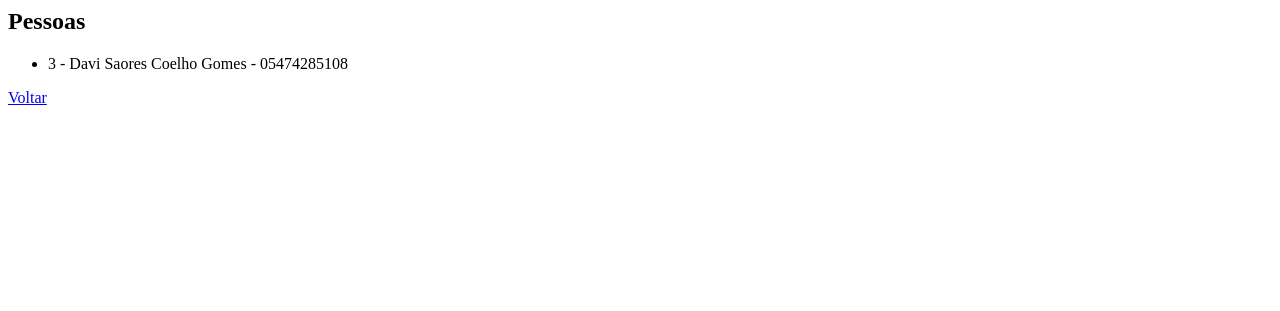
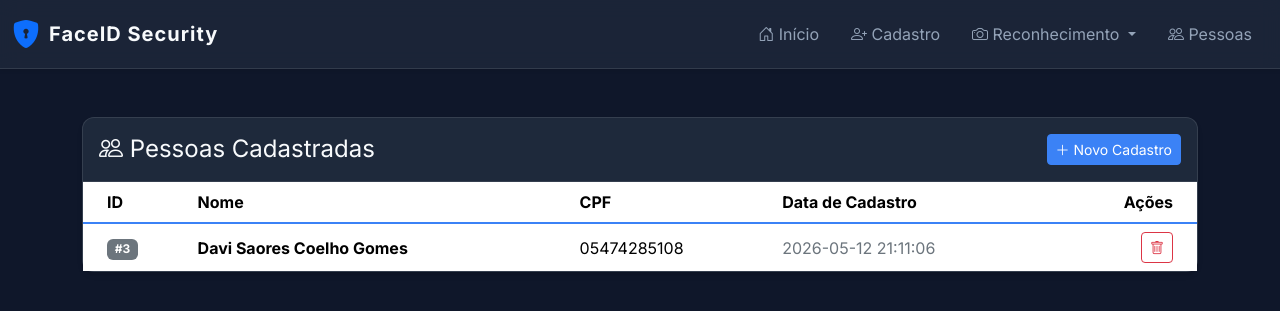
Before and after one commit to DaviSoaresCG/FaceID-Security, a Flask app: page /lista in a window 1280 px wide. Shown: the top 311 px of the page. Run offline with Flask 3, Linux system fonts and the light colour scheme; data comes from the database, SQL or seed files in the repository; both versions use the stored data as it was after the commit.

Commit message:
deu certo

```diff
--- a/app.py
+++ b/app.py
@@ -53,34 +53,46 @@ def cadastro():
     if request.method == 'POST':
         nome = request.form['nome']
         cpf = request.form['cpf']
-        file = request.files['foto']
+        files = request.files.getlist('foto')
 
-        if not file:
+        if not files or files[0].filename == '':
             return render_template('cadastro.html', erro="Nenhuma imagem enviada.")
-
-        # Save temporarily to validate
-        path = os.path.join(UPLOAD_FOLDER, file.filename)
-        file.save(path)
-
-        # Validate face
-        image = face_recognition.load_image_file(path)
-        faces = face_recognition.face_encodings(image)
-
-        if len(faces) == 0:
-            os.remove(path)
-            return render_template('cadastro.html', erro="Nenhum rosto detectado na imagem. Tente novamente com uma foto mais clara.")
-
-        # We take the first face found
-        face_encoding = faces[0]
-        encoding_bytes = pickle.dumps(face_encoding)
 
         conn = get_db()
         cur = conn.cursor()
         cur.execute("INSERT INTO pessoas(nome, cpf) VALUES(?, ?)", (nome, cpf))
         pessoa_id = cur.lastrowid
 
-        cur.execute("INSERT INTO imagens(pessoa_id, caminho_imagem, encoding) VALUES(?, ?, ?)",
-                    (pessoa_id, path, encoding_bytes))
+        rostos_salvos = 0
+
+        for file in files:
+            if file.filename == '':
+                continue
+
+            path = os.path.join(UPLOAD_FOLDER, file.filename)
+            file.save(path)
+
+            image = face_recognition.load_image_file(path)
+            faces = face_recognition.face_encodings(image)
+
+            if len(faces) == 0:
+                os.remove(path)
+                continue # Skip images without faces
+
+            face_encoding = faces[0]
+            encoding_bytes = pickle.dumps(face_encoding)
+
+            cur.execute("INSERT INTO imagens(pessoa_id, caminho_imagem, encoding) VALUES(?, ?, ?)",
+                        (pessoa_id, path, encoding_bytes))
+            rostos_salvos += 1
+
+        if rostos_salvos == 0:
+            # Revert person creation if no faces were found in any image
+            cur.execute("DELETE FROM pessoas WHERE id = ?", (pessoa_id,))
+            conn.commit()
+            conn.close()
+            return render_template('cadastro.html', erro="Nenhum rosto detectado nas imagens enviadas. Tente novamente.")
+
         conn.commit()
         conn.close()
 
@@ -94,6 +106,27 @@ def lista():
     pessoas = conn.execute("SELECT * FROM pessoas ORDER BY id DESC").fetchall()
     conn.close()
     return render_template('lista.html', pessoas=pessoas)
+
+@app.route('/deletar/<int:id>', methods=['POST'])
+def deletar(id):
+    conn = get_db()
+
+    # Get images to delete from filesystem
+    imagens = conn.execute("SELECT caminho_imagem FROM imagens WHERE pessoa_id = ?", (id,)).fetchall()
+    for img in imagens:
+        try:
+            if os.path.exists(img['caminho_imagem']):
+                os.remove(img['caminho_imagem'])
+        except Exception as e:
+            print(f"Error removing file {img['caminho_imagem']}: {e}")
+
+    # Delete from database
+    conn.execute("DELETE FROM imagens WHERE pessoa_id = ?", (id,))
+    conn.execute("DELETE FROM pessoas WHERE id = ?", (id,))
+    conn.commit()
+    conn.close()
+
+    return redirect(url_for('lista'))
 
 def get_known_encodings():
     conn = get_db()
--- /dev/null
+++ b/static/css/style.css
@@ -0,0 +1,138 @@
+:root {
+    --bg-primary: #0f172a;
+    --bg-secondary: #1e293b;
+    --text-primary: #f8fafc;
+    --text-secondary: #94a3b8;
+    --accent: #3b82f6;
+    --accent-hover: #2563eb;
+    --success: #10b981;
+    --danger: #ef4444;
+}
+
+body {
+    background-color: var(--bg-primary);
+    color: var(--text-primary);
+    font-family: 'Inter', 'Segoe UI', Tahoma, Geneva, Verdana, sans-serif;
+    margin: 0;
+    padding: 0;
+    overflow-x: hidden;
+}
+
+.navbar {
+    background-color: rgba(30, 41, 59, 0.8) !important;
+    backdrop-filter: blur(10px);
+    border-bottom: 1px solid rgba(255, 255, 255, 0.1);
+}
+
+.navbar-brand {
+    font-weight: 700;
+    letter-spacing: 1px;
+    color: var(--text-primary) !important;
+}
+
+.nav-link {
+    color: var(--text-secondary) !important;
+    transition: color 0.3s ease;
+}
+
+.nav-link:hover, .nav-link.active {
+    color: var(--accent) !important;
+}
+
+.card {
+    background-color: var(--bg-secondary);
+    border: 1px solid rgba(255, 255, 255, 0.1);
+    border-radius: 12px;
+    box-shadow: 0 4px 6px -1px rgba(0, 0, 0, 0.1), 0 2px 4px -1px rgba(0, 0, 0, 0.06);
+    transition: transform 0.3s ease, box-shadow 0.3s ease;
+}
+
+.card:hover {
+    transform: translateY(-5px);
+    box-shadow: 0 10px 15px -3px rgba(0, 0, 0, 0.2);
+}
+
+.card-header {
+    background-color: transparent;
+    border-bottom: 1px solid rgba(255, 255, 255, 0.1);
+    color: var(--text-primary);
+    font-weight: 600;
+}
+
+.form-control, .form-control:focus {
+    background-color: rgba(15, 23, 42, 0.6);
+    border: 1px solid rgba(255, 255, 255, 0.2);
+    color: var(--text-primary);
+}
+
+.form-control::placeholder {
+    color: var(--text-secondary);
+}
+
+.form-control:focus {
+    border-color: var(--accent);
+    box-shadow: 0 0 0 0.25rem rgba(59, 130, 246, 0.25);
+}
+
+.btn-primary {
+    background-color: var(--accent);
+    border-color: var(--accent);
+    transition: all 0.3s ease;
+}
+
+.btn-primary:hover {
+    background-color: var(--accent-hover);
+    border-color: var(--accent-hover);
+    transform: scale(1.02);
+}
+
+.table {
+    color: var(--text-primary);
+}
+
+.table-hover tbody tr:hover {
+    background-color: rgba(255, 255, 255, 0.05);
+    color: var(--text-primary);
+}
+
+.table td, .table th {
+    border-color: rgba(255, 255, 255, 0.1);
+}
+
+.table thead th {
+    border-bottom: 2px solid var(--accent);
+}
+
+/* Webcam Container */
+#webcam-container {
+    position: relative;
+    display: inline-block;
+    border-radius: 12px;
+    overflow: hidden;
+    box-shadow: 0 0 20px rgba(0,0,0,0.5);
+    background: #000;
+}
+
+#video-element {
+    display: block;
+    width: 100%;
+    max-width: 640px;
+    height: auto;
+}
+
+#canvas-overlay {
+    position: absolute;
+    top: 0;
+    left: 0;
+    width: 100%;
+    height: 100%;
+    pointer-events: none; /* Let clicks pass through */
+}
+
+.stat-value {
+    font-size: 3rem;
+    font-weight: 800;
+    background: linear-gradient(135deg, var(--accent) 0%, #8b5cf6 100%);
+    -webkit-background-clip: text;
+    -webkit-text-fill-color: transparent;
+}
--- /dev/null
+++ b/static/js/main.js
@@ -0,0 +1,139 @@
+document.addEventListener('DOMContentLoaded', () => {
+    const video = document.getElementById('video-element');
+    const canvas = document.getElementById('canvas-overlay');
+    const statusText = document.getElementById('status-text');
+    const resultsDiv = document.getElementById('results-div');
+
+    let isRecognizing = false;
+    let stream = null;
+
+    if (video && canvas) {
+        // We are on the webcam page
+        startWebcam();
+    }
+
+    async function startWebcam() {
+        try {
+            stream = await navigator.mediaDevices.getUserMedia({ video: true });
+            video.srcObject = stream;
+
+            // Wait for video to start playing to get correct dimensions
+            video.addEventListener('loadedmetadata', () => {
+                video.play();
+                // Match canvas size to video size
+                canvas.width = video.videoWidth;
+                canvas.height = video.videoHeight;
+                statusText.innerText = "Webcam ativa. Iniciando reconhecimento...";
+                statusText.className = "text-success";
+
+                // Start sending frames
+                isRecognizing = true;
+                processFrame();
+            });
+        } catch (err) {
+            console.error("Erro ao acessar webcam:", err);
+            statusText.innerText = "Erro ao acessar a webcam. Verifique as permissões.";
+            statusText.className = "text-danger";
+        }
+    }
+
+    async function processFrame() {
+        if (!isRecognizing) return;
+
+        // Draw current video frame to a temporary canvas to get base64
+        const tempCanvas = document.createElement('canvas');
+        tempCanvas.width = video.videoWidth;
+        tempCanvas.height = video.videoHeight;
+        const ctx = tempCanvas.getContext('2d');
+        ctx.drawImage(video, 0, 0, tempCanvas.width, tempCanvas.height);
+
+        // Convert to base64 jpeg
+        const base64Image = tempCanvas.toDataURL('image/jpeg', 0.8);
+
+        try {
+            const response = await fetch('/api/reconhecer', {
+                method: 'POST',
+                headers: {
+                    'Content-Type': 'application/json'
+                },
+                body: JSON.stringify({ image: base64Image })
+            });
+
+            if (response.ok) {
+                const data = await response.json();
+                drawResults(data.rostos);
+                updateResultsList(data.rostos);
+            }
+        } catch (error) {
+            console.error("Erro na API de reconhecimento:", error);
+        }
+
+        // Loop after a small delay to avoid overwhelming the server
+        setTimeout(processFrame, 500);
+    }
+
+    function drawResults(rostos) {
+        const ctx = canvas.getContext('2d');
+        ctx.clearRect(0, 0, canvas.width, canvas.height); // Clear previous
+
+        if (!rostos || rostos.length === 0) return;
+
+        rostos.forEach(rosto => {
+            const box = rosto.box;
+            // face_recognition returns: top, right, bottom, left
+            const y = box.top;
+            const x = box.left;
+            const width = box.right - box.left;
+            const height = box.bottom - box.top;
+
+            // Draw bounding box
+            ctx.beginPath();
+            ctx.lineWidth = 3;
+            ctx.strokeStyle = rosto.id ? '#10b981' : '#ef4444'; // Green if known, red if unknown
+            ctx.rect(x, y, width, height);
+            ctx.stroke();
+
+            // Draw label background
+            const label = `${rosto.nome} (${rosto.confianca})`;
+            ctx.font = '16px Inter, Arial';
+            const textWidth = ctx.measureText(label).width;
+
+            ctx.fillStyle = rosto.id ? '#10b981' : '#ef4444';
+            ctx.fillRect(x - 1.5, y - 25, textWidth + 10, 25);
+
+            // Draw text
+            ctx.fillStyle = '#ffffff';
+            ctx.fillText(label, x + 3, y - 7);
+        });
+    }
+
+    function updateResultsList(rostos) {
+        if (!resultsDiv) return;
+
+        if (!rostos || rostos.length === 0) {
+            resultsDiv.innerHTML = '<p class="text-muted">Nenhum rosto detectado no momento.</p>';
+            return;
+        }
+
+        let html = '<ul class="list-group list-group-flush bg-transparent">';
+        rostos.forEach(rosto => {
+            if(rosto.id) {
+                html += `
+                <li class="list-group-item bg-transparent text-light border-secondary">
+                    <i class="bi bi-person-check text-success me-2"></i>
+                    <strong>Nome:</strong> ${rosto.nome} <br>
+                    <strong>ID:</strong> ${rosto.id} <br>
+                    <strong>Confiança:</strong> ${rosto.confianca}
+                </li>`;
+            } else {
+                html += `
+                <li class="list-group-item bg-transparent text-light border-secondary">
+                    <i class="bi bi-person-x text-danger me-2"></i>
+                    Pessoa Desconhecida
+                </li>`;
+            }
+        });
+        html += '</ul>';
+        resultsDiv.innerHTML = html;
+    }
+});
--- /dev/null
+++ b/templates/base.html
@@ -0,0 +1,59 @@
+<!DOCTYPE html>
+<html lang="pt-BR">
+<head>
+    <meta charset="UTF-8">
+    <meta name="viewport" content="width=device-width, initial-scale=1.0">
+    <title>FaceID Security</title>
+    <!-- Bootstrap CSS -->
+    <link href="https://cdn.jsdelivr.net/npm/bootstrap@5.3.2/dist/css/bootstrap.min.css" rel="stylesheet">
+    <!-- Bootstrap Icons -->
+    <link href="https://cdn.jsdelivr.net/npm/bootstrap-icons@1.11.1/font/bootstrap-icons.css" rel="stylesheet">
+    <!-- Google Fonts -->
+    <link href="https://fonts.googleapis.com/css2?family=Inter:wght@300;400;600;700;800&display=swap" rel="stylesheet">
+    <!-- Custom CSS -->
+    <link rel="stylesheet" href="{{ url_for('static', filename='css/style.css') }}">
+</head>
+<body>
+
+<nav class="navbar navbar-expand-lg navbar-dark sticky-top shadow-sm">
+  <div class="container-fluid">
+    <a class="navbar-brand d-flex align-items-center" href="{{ url_for('index') }}">
+      <i class="bi bi-shield-lock-fill fs-3 text-primary me-2"></i> FaceID Security
+    </a>
+    <button class="navbar-toggler" type="button" data-bs-toggle="collapse" data-bs-target="#navbarNav">
+      <span class="navbar-toggler-icon"></span>
+    </button>
+    <div class="collapse navbar-collapse" id="navbarNav">
+      <ul class="navbar-nav ms-auto">
+        <li class="nav-item">
+          <a class="nav-link px-3" href="{{ url_for('index') }}"><i class="bi bi-house-door"></i> Início</a>
+        </li>
+        <li class="nav-item">
+          <a class="nav-link px-3" href="{{ url_for('cadastro') }}"><i class="bi bi-person-plus"></i> Cadastro</a>
+        </li>
+        <li class="nav-item dropdown">
+          <a class="nav-link dropdown-toggle px-3" href="#" role="button" data-bs-toggle="dropdown">
+            <i class="bi bi-camera"></i> Reconhecimento
+          </a>
+          <ul class="dropdown-menu dropdown-menu-dark">
+            <li><a class="dropdown-item" href="{{ url_for('reconhecer_webcam') }}"><i class="bi bi-webcam"></i> Por Webcam</a></li>
+            <li><a class="dropdown-item" href="{{ url_for('reconhecer_imagem_page') }}"><i class="bi bi-image"></i> Por Imagem</a></li>
+          </ul>
+        </li>
+        <li class="nav-item">
+          <a class="nav-link px-3" href="{{ url_for('lista') }}"><i class="bi bi-people"></i> Pessoas</a>
+        </li>
+      </ul>
+    </div>
+  </div>
+</nav>
+
+<main class="container py-5">
+    {% block content %}{% endblock %}
+</main>
+
+<script src="https://cdn.jsdelivr.net/npm/bootstrap@5.3.2/dist/js/bootstrap.bundle.min.js"></script>
+<script src="{{ url_for('static', filename='js/main.js') }}"></script>
+{% block scripts %}{% endblock %}
+</body>
+</html>
--- a/templates/lista.html
+++ b/templates/lista.html
@@ -1,8 +1,49 @@
+{% extends 'base.html' %}
 
-<h2>Pessoas</h2>
-<ul>
-{% for p in pessoas %}
-<li>{{p.id}} - {{p.nome}} - {{p.cpf}}</li>
-{% endfor %}
-</ul>
-<a href='/'>Voltar</a>
+{% block content %}
+<div class="card">
+    <div class="card-header py-3 d-flex justify-content-between align-items-center">
+        <h4 class="mb-0"><i class="bi bi-people"></i> Pessoas Cadastradas</h4>
+        <a href="{{ url_for('cadastro') }}" class="btn btn-sm btn-primary"><i class="bi bi-plus-lg"></i> Novo Cadastro</a>
+    </div>
+    <div class="card-body p-0">
+        <div class="table-responsive">
+            <table class="table table-hover table-borderless mb-0">
+                <thead class="bg-dark text-secondary">
+                    <tr>
+                        <th class="ps-4">ID</th>
+                        <th>Nome</th>
+                        <th>CPF</th>
+                        <th>Data de Cadastro</th>
+                        <th class="text-end pe-4">Ações</th>
+                    </tr>
+                </thead>
+                <tbody>
+                    {% for p in pessoas %}
+                    <tr>
+                        <td class="ps-4 align-middle"><span class="badge bg-secondary">#{{ p['id'] }}</span></td>
+                        <td class="fw-bold align-middle">{{ p['nome'] }}</td>
+                        <td class="align-middle">{{ p['cpf'] }}</td>
+                        <td class="text-secondary align-middle">{{ p['data_cadastro'] }}</td>
+                        <td class="text-end pe-4 align-middle">
+                            <form action="{{ url_for('deletar', id=p['id']) }}" method="POST" class="d-inline" onsubmit="return confirm('Tem certeza que deseja excluir esta pessoa e todas as suas imagens?');">
+                                <button type="submit" class="btn btn-sm btn-outline-danger" title="Deletar">
+                                    <i class="bi bi-trash"></i>
+                                </button>
+                            </form>
+                        </td>
+                    </tr>
+                    {% else %}
+                    <tr>
+                        <td colspan="5" class="text-center py-5 text-secondary">
+                            <i class="bi bi-inbox fs-1 d-block mb-2"></i>
+                            Nenhuma pessoa cadastrada ainda.
+                        </td>
+                    </tr>
+                    {% endfor %}
+                </tbody>
+            </table>
+        </div>
+    </div>
+</div>
+{% endblock %}
```
Also changed, not shown: templates/cadastro.html (+39 -7 lines), templates/index.html (+32 -6 lines), templates/reconhecer_imagem.html (added, +109 -0 lines), templates/reconhecer_webcam.html (added, +36 -0 lines), database.db, uploads/captured_image (2).png (added), uploads/captured_image (3).png (added), uploads/captured_image.png (added).
